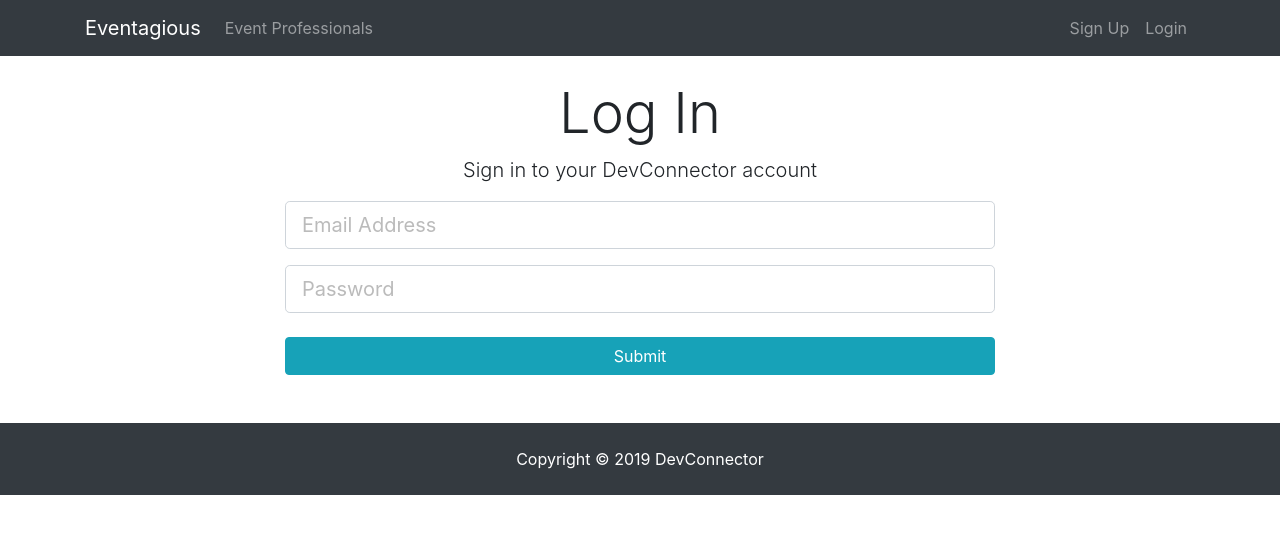
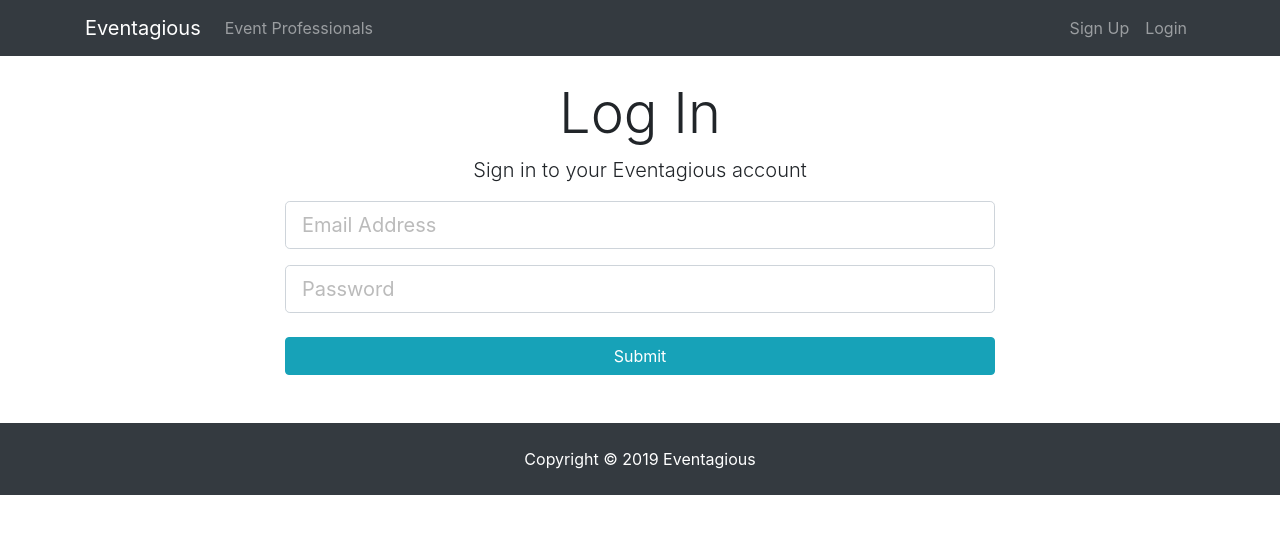
Before and after one commit to marcusmcb/Group-Project-3, a React (Create React App) app in the folder client/: page /login in a window 1280 px wide. Shown: the top 534 px of the page. Built offline with nearby package versions, Linux system fonts and the light colour scheme.

Commit message:
misc updates to components

```diff
--- a/client/src/components/auth/Login.js
+++ b/client/src/components/auth/Login.js
@@ -54,7 +54,7 @@
           <div className="row">
             <div className="col-md-8 m-auto">
               <h1 className="display-4 text-center">Log In</h1>
-              <p className="lead text-center">Sign in to your DevConnector account</p>
+              <p className="lead text-center">Sign in to your Eventagious account</p>
               <form onSubmit={this.onSubmit} >
 
                 <TextFieldGroup
--- a/client/src/components/layout/Footer.js
+++ b/client/src/components/layout/Footer.js
@@ -3,7 +3,7 @@
 export default function Footer() {
   return (
     <footer className="bg-dark text-white mt-5 p-4 text-center">
-    Copyright &copy; {new Date().getFullYear()} DevConnector
+    Copyright &copy; {new Date().getFullYear()} Eventagious
     </footer>
   )
 }
```
Also changed, not shown: client/src/img/showcase.jpg.
